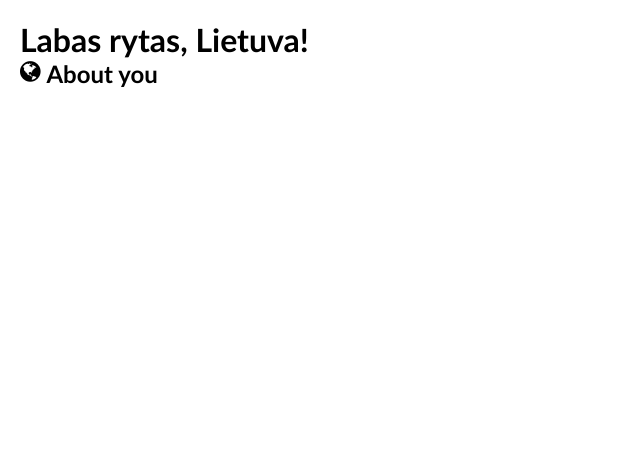
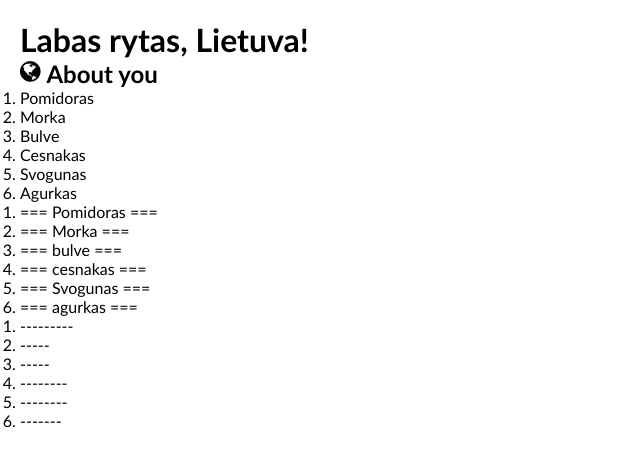
Before and after one commit to DariusAnd/dom-intro, a website: page index.html in a window 1280 px wide. Shown: the whole page, without its empty margins (0-640 px from the left). Drawn offline with Linux system fonts and the light colour scheme.

Commit message:
Awesome functions

```diff
--- a/css/main.css
+++ b/css/main.css
@@ -18,3 +18,6 @@ body {
 .red {
     color: red;
 }
+
+body {
+}
--- a/index.html
+++ b/index.html
@@ -27,8 +27,36 @@
         <i class="fa fa-globe"></i>
         <span>About us</span>
     </h2>
+
+    <ol class="veg">
+        <li>Pomidoras</li>
+        <li>Morka</li>
+        <li>bulve</li>
+        <li>cesnakas</li>
+        <li>Svogunas</li>
+        <li>agurkas</li>
+    </ol>
+
+    <ol class="fun">
+        <li>Pomidoras</li>
+        <li>Morka</li>
+        <li>bulve</li>
+        <li>cesnakas</li>
+        <li>Svogunas</li>
+        <li>agurkas</li>
+    </ol>
+
+    <ol class="dash">
+        <li>Pomidoras</li>
+        <li>Morka</li>
+        <li>bulve</li>
+        <li>cesnakas</li>
+        <li>Svogunas</li>
+        <li>agurkas</li>
+    </ol>
     <!--JS failo vieta nr3 = mano projekto ('defer' sitoj vietoj nk blogo nedaro)-->
     <script src="./js/main.js" defer></script>
+    <script src="./js/veg.js" defer></script>
 </body>
 
 </html>
--- a/js/main.js
+++ b/js/main.js
@@ -18,11 +18,14 @@ for (let i = 0; i < titleDOM.classList.length; i++) {
 // const sectionTitleDOM = HTML'inis elementas
 
 const sectionTitle = 'About you'
+
 // const sectionTitleDOM = document.querySelector('.section-title');
 // const sectionTitleDOM = document.querySelector('h2');
 // const sectionTitleDOM = document.querySelector('h2.section-title');
 // const sectionTitleDOM = document.getelement - daug variantu;
+
 const sectionTitleDOM = document.querySelector('h2.section-title > span');
 
 // sectionTitleDOM.innerText = sectionTitle; //dingsta gaublys
+
 sectionTitleDOM.textContent = sectionTitle; // norint issaugoti gaubli, reikia 'About us', kuri yra keiciama, patalpinti tarp <spa></span>
--- /dev/null
+++ b/js/veg.js
@@ -0,0 +1,54 @@
+function capitalize(text) {
+    return text[0].toUpperCase() + text.slice(1);
+}
+
+function formatText(text) {
+    return `=== ${text} ===`;
+}
+
+function dashText(text) {
+    return '-'.repeat(text.length);
+}
+
+function formatList(selector, textFormatFunc) {
+    const parentDOM = document.querySelector(selector);
+    const allLiDOM = parentDOM.querySelectorAll('li');
+
+    for (let i = 0; i < allLiDOM.length; i++ ) {
+        const liDOM = allLiDOM[i];
+        liDOM.innerText = textFormatFunc(liDOM.innerText);
+    }
+}
+
+formatList('.veg', capitalize);
+formatList('.fun', formatText);
+formatList('.dash', dashText);
+
+// // const allLiDOM = document.querySelectorAll('li');
+// const vegLiDOM = document.querySelectorAll('.veg > li');
+
+// // const vegDOM = document.querySelectorAll('.veg');
+// // const vegLiDOM = vegDOM.querySelectorAll('li');
+
+
+
+// for (let i = 0; i < vegLiDOM.length; i++) {
+//     const liDOM = vegLiDOM[i];
+//     liDOM.innerText = capitalize(liDOM.innerText);
+// }
+
+// // const funDOM = document.querySelectorAll('.fun');
+// const funLiDOM = document.querySelectorAll('.fun > li');
+
+// for (let i = 0; i < funLiDOM.length; i++) {
+//     const liDOM = funLiDOM[i];
+//     liDOM.innerText = formatText(liDOM.innerText);
+// }
+
+// // const dashDOM = document.querySelectorAll('.dash');
+// const dashLiDOM = document.querySelectorAll('.dash > li');
+
+// for (let i = 0; i < dashLiDOM.length; i++) {
+//     const liDOM = dashLiDOM[i];
+//     liDOM.innerText = dashText(liDOM.innerText);
+// }
```
